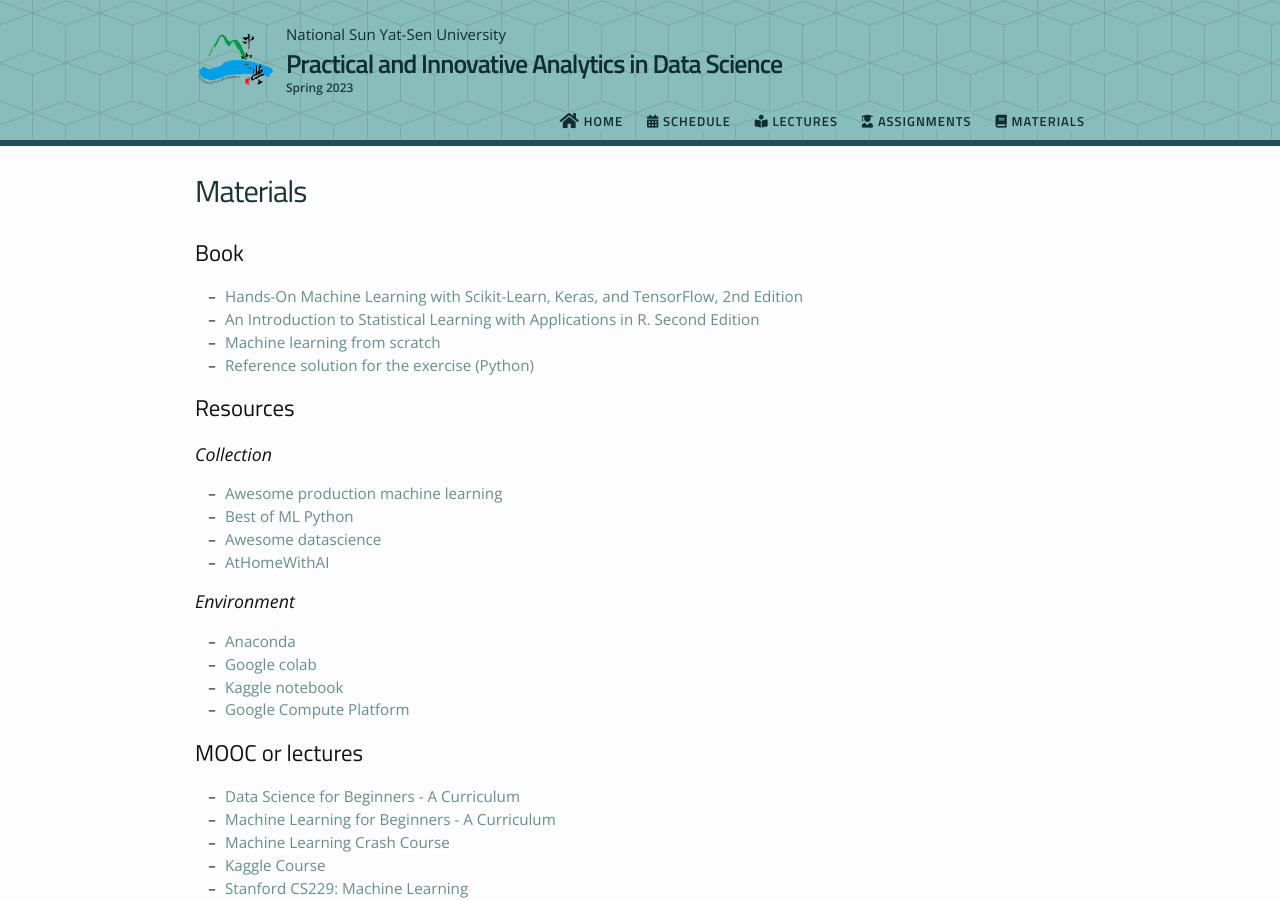
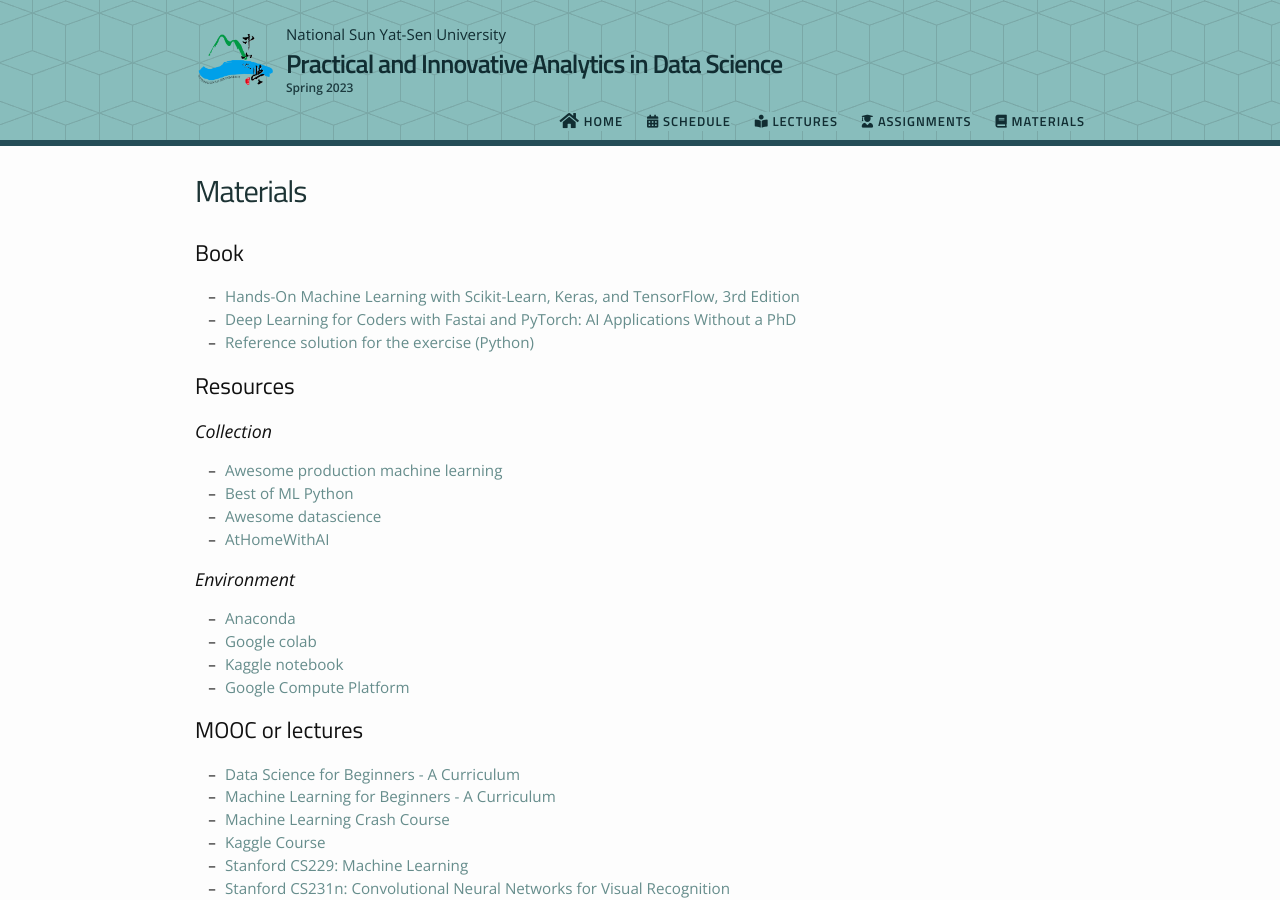
Before and after one commit to phonchi/nsysu-math608-2022, a Jekyll site: the page built from materials.md, in a window 1280 px wide and 900 px high. Built offline with Jekyll 4.4.1, drawn with Linux system fonts in a browser that asks for light colours; nearby versions of some CDN libraries.

Commit message:
Update materials.md

```diff
--- a/materials.md
+++ b/materials.md
@@ -8,10 +8,9 @@ permalink: /materials/
 
 ## Book
 
-* [Hands-On Machine Learning with Scikit-Learn, Keras, and TensorFlow, 2nd Edition](https://www.oreilly.com/library/view/hands-on-machine-learning/9781492032632/)
-* [An Introduction to Statistical Learning with Applications in R. Second Edition](https://www.statlearning.com/)
-* [Machine learning from scratch](https://dafriedman97.github.io/mlbook/content/introduction.html)
-* [Reference solution for the exercise (Python)](https://github.com/ageron/handson-ml2)
+* [Hands-On Machine Learning with Scikit-Learn, Keras, and TensorFlow, 3rd Edition](https://www.oreilly.com/library/view/hands-on-machine-learning/9781098125967/)
+* [Deep Learning for Coders with Fastai and PyTorch: AI Applications Without a PhD](https://github.com/fastai/fastbook2e)
+* [Reference solution for the exercise (Python)](https://github.com/ageron/handson-ml3)
 
 
 ## Resources
```
